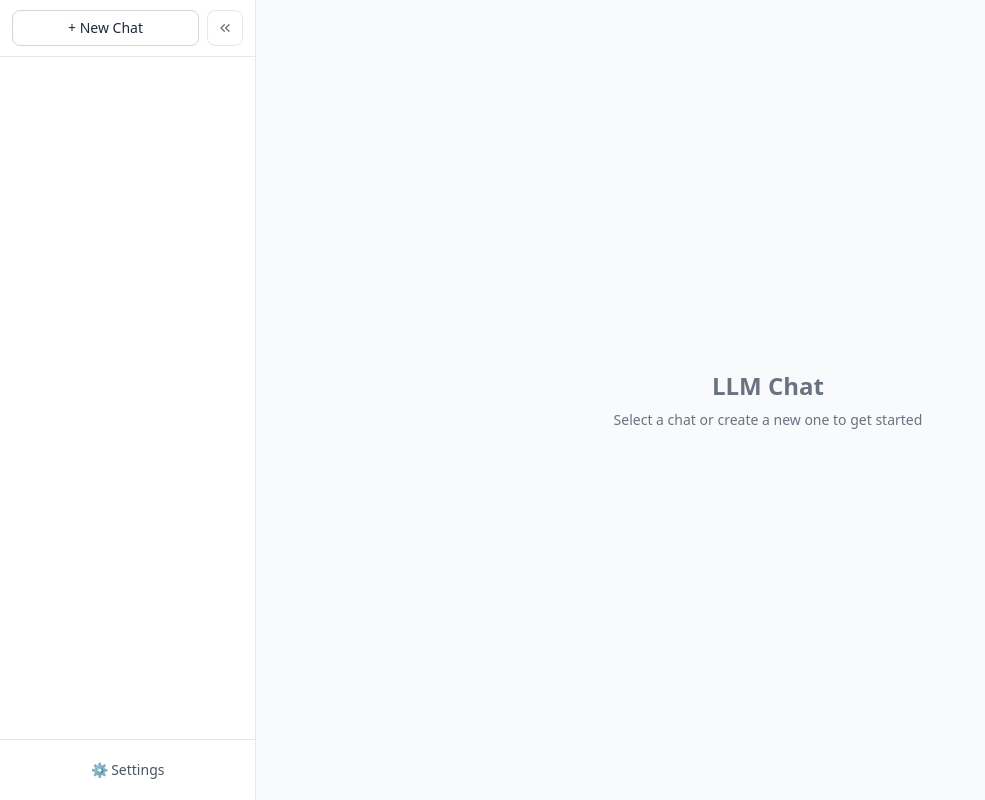
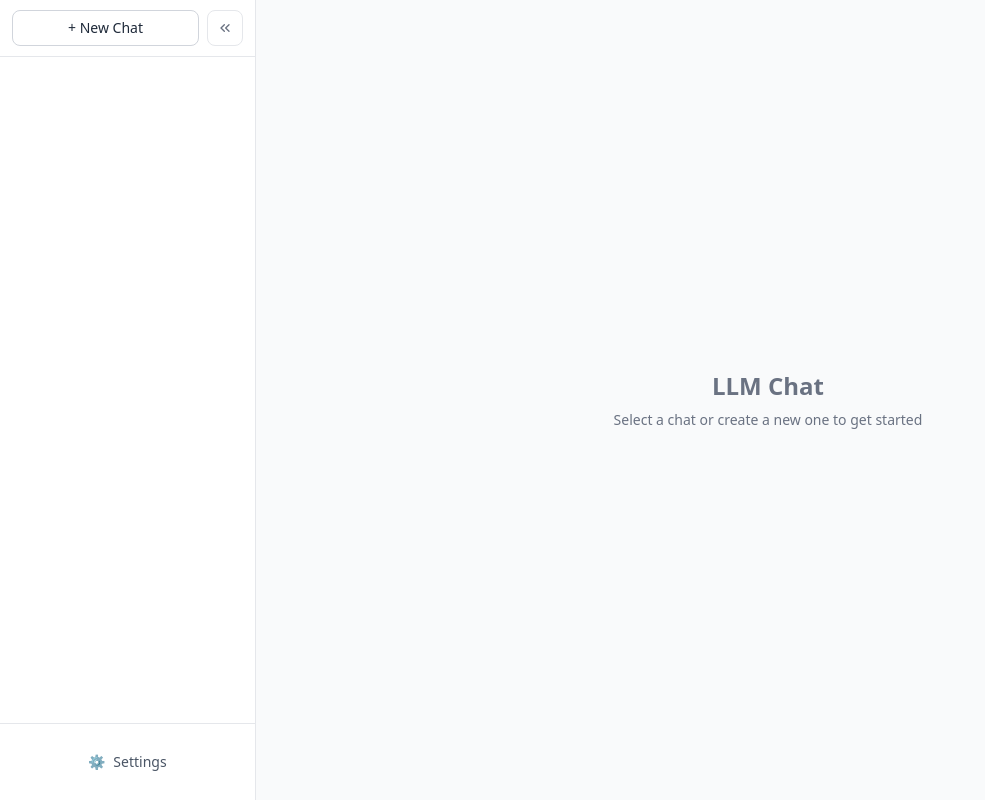
Before and after one commit to that-one-arab/Chatlite, a React (Vite) app: page / in a window 1280 px wide. Shown: the whole page, without its empty margins (0-985 px from the left). Built offline with nearby package versions, Linux system fonts and the light colour scheme.

Commit message:
fix: vertical alignment

```diff
--- a/src/components/ChatArea.tsx
+++ b/src/components/ChatArea.tsx
@@ -333,7 +333,7 @@ export function ChatArea({
             </div>
           )}
 
-          <div class="flex gap-2 items-end">
+          <div class="flex gap-2 items-center">
             <textarea
               ref={inputRef}
               value={input}
--- a/src/components/Sidebar.tsx
+++ b/src/components/Sidebar.tsx
@@ -173,9 +173,10 @@ export function Sidebar() {
         <div class="border-t border-gray-200 dark:border-gray-700 p-3">
           <button
             onClick={() => showModal(MODAL_NAMES.SETTINGS)}
-            class="w-full px-3 py-2 text-sm text-gray-600 dark:text-gray-400 hover:text-gray-800 dark:hover:text-gray-200 hover:bg-gray-100 dark:hover:bg-gray-700 rounded-lg transition"
+            class="w-full px-3 py-4 flex items-center justify-center gap-2 text-sm text-gray-600 dark:text-gray-400 hover:text-gray-800 dark:hover:text-gray-200 hover:bg-gray-100 dark:hover:bg-gray-700 rounded-lg transition"
           >
-            ⚙️ Settings
+            <span>⚙️</span>
+            <span>Settings</span>
           </button>
         </div>
       )}
```
